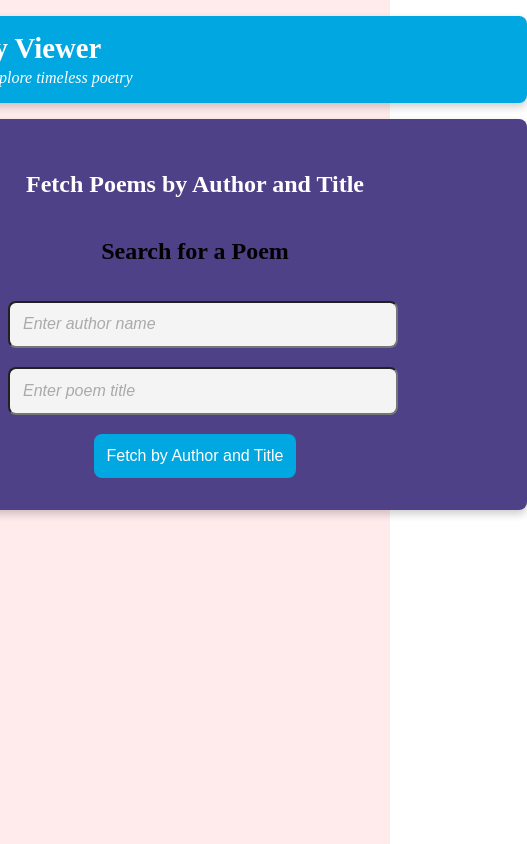
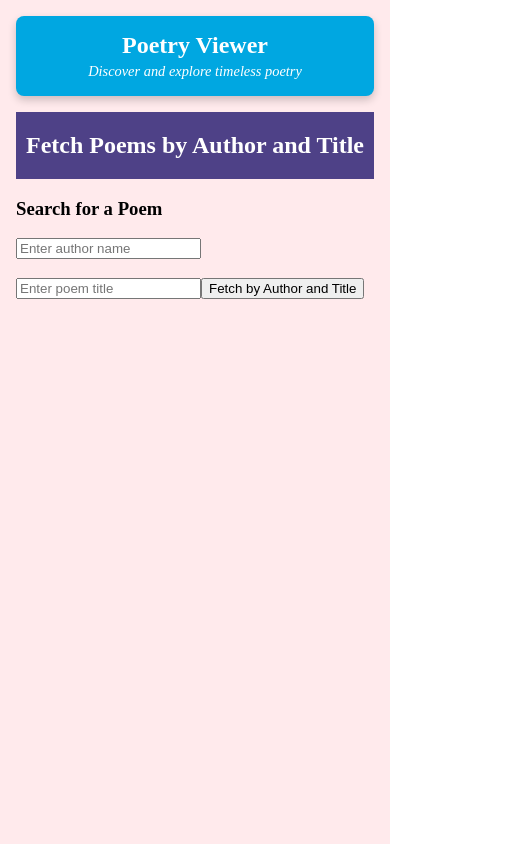
Before and after one commit to krystin987/stunning-spoon, an Angular app: page / in a window 390 px wide. Shown: the whole page, 527 px wide, since content can reach past the window. Built offline with nearby package versions, Linux system fonts and the light colour scheme.

Commit message:
clean up css, responsive

```diff
--- a/src/app/app.component.css
+++ b/src/app/app.component.css
@@ -1,76 +1,93 @@
 :host {
   display: flex;
   justify-content: center;
-  min-height: 100vh; /* Full viewport height */
-  background-color: #ffeaec; /* Optional: Set a light background */
-  padding: 1rem; /* Optional: Add some spacing */
-  box-sizing: border-box; /* Ensure padding is accounted for in dimensions */
+  min-height: 100vh;
+  background-color: #ffeaec;
+  padding: 1rem;
+  box-sizing: border-box;
 }
 
 /* Style for the header */
 .app-header {
-  background-color: #00A7E1; /* Primary background color */
-  color: #ffffff; /* Text color */
-  padding: 1rem 2rem; /* Spacing around the header */
-  box-shadow: 0 4px 8px rgba(0, 0, 0, 0.2); /* Subtle shadow for depth */
+  background-color: #00A7E1;
+  color: #ffffff;
+  padding: 1rem 2rem;
+  box-shadow: 0 4px 8px rgba(0, 0, 0, 0.2);
   border-radius: 8px;
   margin-bottom: 1rem;
+  text-align: center;
 }
 
 /* Container for the logo and text */
 .header-container {
-  display: flex; /* Align items horizontally */
-  align-items: center; /* Vertically center items */
-  max-width: 1200px; /* Constrain width */
-  margin: 0 auto; /* Center content horizontally */
+  display: flex;
+  flex-direction: column;
+  align-items: center;
+  max-width: 1200px;
+  margin: 0 auto;
 }
 
-/* Logo styles */
+/* Logo */
 .app-logo {
-  width: 50px; /* Set logo width */
-  height: auto; /* Maintain aspect ratio */
-  margin-right: 1rem; /* Add space between logo and text */
-  filter: invert(1); /* Make the logo white (if it's dark) */
+  width: 50px;
+  height: auto;
+  margin-right: 1rem;
+  filter: invert(1);
 }
 
 /* App title */
 .app-title {
-  font-size: 2.5rem; /* Large text size for title */
-  margin: 0; /* Remove default margins */
-  font-weight: bold; /* Bold for emphasis */
+  font-size: 2.5rem;
+  font-weight: bold;
+  margin: 0;
 }
 
 /* App tagline */
 .app-tagline {
-  font-size: 1.2rem; /* Smaller size for tagline */
-  margin: 0.25rem 0 0; /* Space between title and tagline */
-  font-style: italic; /* Italic for differentiation */
-}
-
-/* Text container */
-.header-text {
-  display: flex;
-  flex-direction: column; /* Stack title and tagline vertically */
-  align-items: center;
+  font-size: 1.2rem;
+  margin: 0.25rem 0 0;
+  font-style: italic;
 }
 
 .main {
-  position: fixed; /* Fixes the background to the viewport */
+  position: fixed;
   top: 0;
   left: 0;
-  width: 100vw; /* Full width of the viewport */
-  height: 100vh; /* Full height of the viewport */
+  width: 100vw;
+  height: 100vh;
+  z-index: -1;
 }
 
 /* Responsive Design */
-@media (max-width: 600px) {
+@media (min-width: 768px) {
+  .header-container {
+    flex-direction: row;
+    justify-content: space-between;
+  }
+
+  .app-logo {
+    width: 60px;
+  }
+
   .app-title {
-    font-size: 1.8rem; /* Adjust for smaller screens */
+    font-size: 2.5rem;
   }
+
   .app-tagline {
-    font-size: 1rem; /* Adjust tagline size */
-  }
-  .app-logo {
-    width: 40px; /* Slightly smaller logo */
+    font-size: 1.2rem;
   }
 }
+
+@media (max-width: 480px) {
+  .app-title {
+    font-size: 1.5rem;
+  }
+
+  .app-tagline {
+    font-size: 0.9rem;
+  }
+
+  .app-logo {
+    width: 30px;
+  }
+}
--- a/src/app/poetry/poetry.component.html
+++ b/src/app/poetry/poetry.component.html
@@ -1,41 +1,37 @@
-<div class="poetry-component-div">
+<div class="poetry-component">
 
-  <!--  Header-->
-  <div class="poetry-header">
+  <!-- Header-->
+  <header class="poetry-header">
     <h2>Fetch Poems by Author and Title</h2>
-  </div>
+  </header>
 
   <!-- Search Box -->
-  <div *ngIf="!selectedPoem && !isSelectionActive" class="search-view input-container">
+  <section *ngIf="!selectedPoem && !isSelectionActive" class="search-view">
     <h1>Search for a Poem</h1>
     <input type="text" [(ngModel)]="authorName" placeholder="Enter author name" />
     <input type="text" [(ngModel)]="poemTitle" placeholder="Enter poem title" />
     <button (click)="fetchByAuthorAndTitle(authorName, poemTitle)">Fetch by Author and Title</button>
     <p *ngIf="errorMessage" class="error-message">{{ errorMessage }}</p>
-  </div>
+  </section>
 
-  <!--  poem selection-->
-  <div *ngIf="isSelectionActive" class="selection-view">
+  <!-- Poem Selection-->
+  <section *ngIf="isSelectionActive" class="selection-view">
     <h2>Select a Poem:</h2>
     <ul>
       <li *ngFor="let poem of poems" (click)="selectPoem(poem)">
         <strong>{{ poem.title }}</strong> by {{ poem.author }}
       </li>
     </ul>
-  </div>
+  </section>
 
-  <!-- Selected Poem View -->
-  <div *ngIf="selectedPoem" class="poem-view">
+  <!-- Poem View -->
+  <section *ngIf="selectedPoem" class="poem-view">
     <button (click)="clearSelection()">← Back</button>
     <h2>{{ poemTitle }}</h2>
     <h3>by {{ authorName }}</h3>
     <div class="poem-content">
-      <p *ngFor="let line of poemText">{{ line }}</p>
+      <p *ngFor="let line of poemText" class="poem-line">{{ line }}</p>
     </div>
-</div>
-
-  <div *ngIf="errorMessage">
-    <p style="color: red;">Error: {{ errorMessage }}</p>
-  </div>
+</section>
 
 </div>
```
